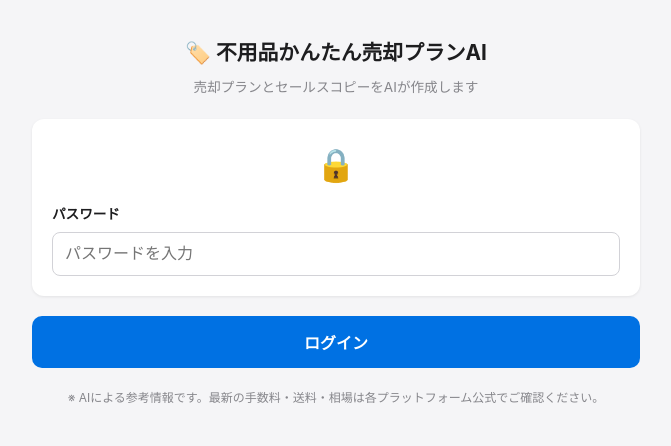
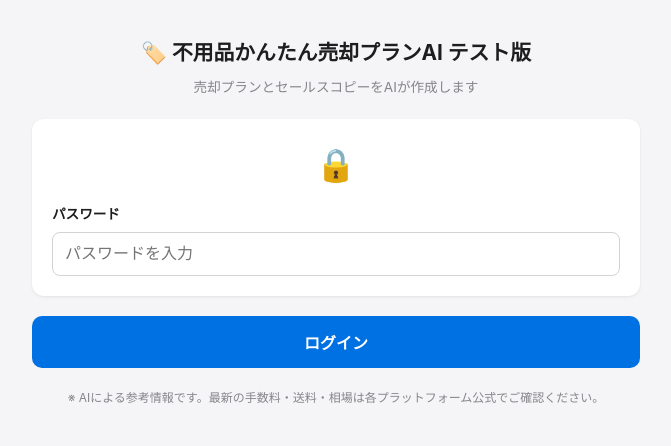
Before and after one commit to ci57kc/fuyouhin-plan, a plain HTML site: page public/index.html in a window 1280 px wide. Shown: the whole page, without its empty margins (304-975 px from the left). Drawn offline with nearby package versions, Linux system fonts and the light colour scheme.

Commit message:
index.html の更新

```diff
--- a/public/index.html
+++ b/public/index.html
@@ -51,7 +51,7 @@ footer{text-align:center;padding:20px 0;font-size:0.75rem;color:#86868b}
 </head>
 <body>
 <div class="container">
-  <h1>🏷️ 不用品かんたん売却プランAI</h1>
+  <h1>🏷️ 不用品かんたん売却プランAI テスト版</h1>
   <p class="subtitle">売却プランとセールスコピーをAIが作成します</p>
 
   <!-- ===== パスワード画面 ===== -->
```
